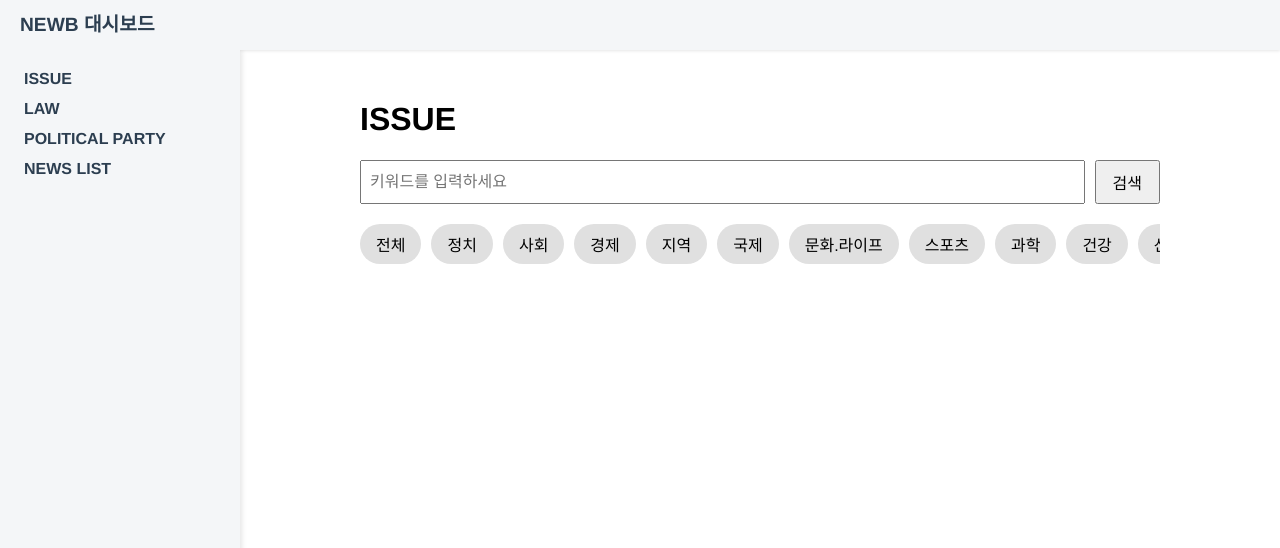
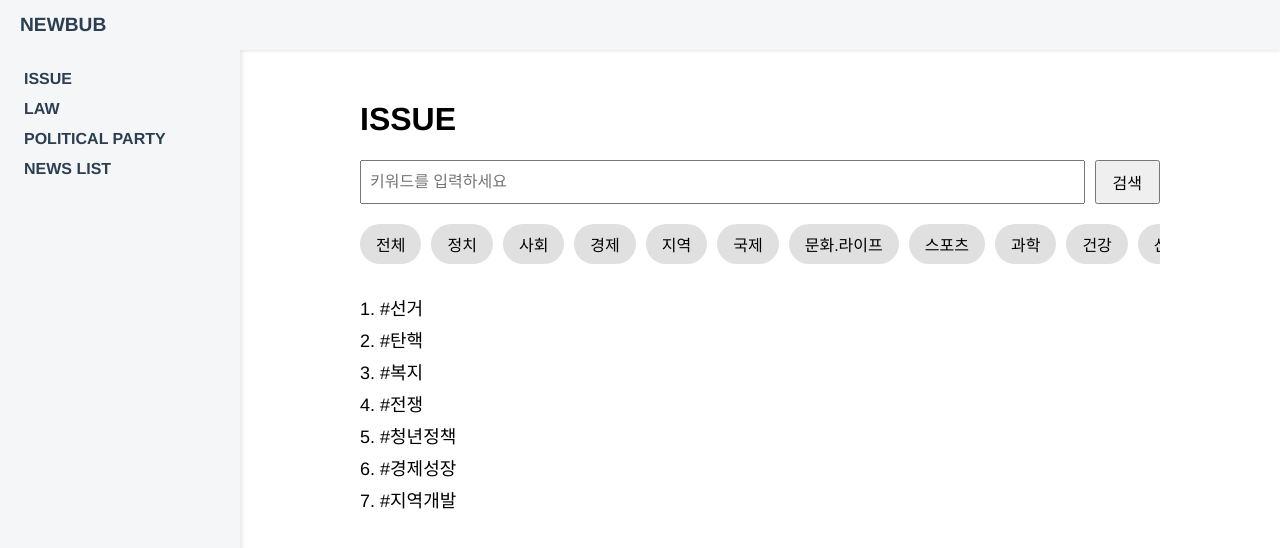
Before and after one commit to github-jademon/NEWBUB-Frontend, a Vue app: page /issue-search in a window 1280 px wide. Shown: the top 548 px of the page. Built offline with nearby package versions, Linux system fonts and the light colour scheme.

Commit message:
Modify_Code-IssueSearch

```diff
--- a/src/App.vue
+++ b/src/App.vue
@@ -2,7 +2,7 @@
   <div id="app" class="container">
     <!-- 상단 헤더 바 (router-link로 변경해서 클릭 시 /issue로 이동) -->
     <router-link to="/issue" class="topbar" aria-label="Go to ISSUE tab">
-      NEWB 대시보드
+      NEWBUB
     </router-link>
 
     <!-- 사이드바 + 페이지 컨텐츠 영역 -->
--- a/src/views/Issue.vue
+++ b/src/views/Issue.vue
@@ -1,20 +1,24 @@
 <template>
   <div class="issue-page">
+    <!-- 🔵 페이지 제목 -->
     <h1>ISSUE</h1>
 
-    <!-- 🔍 검색창 -->
+    <!-- 🔍 검색창 영역 -->
     <div class="search-box">
+      <!-- 사용자가 키워드를 입력하면 searchQuery에 바인딩됨. Enter 키 누르면 검색 실행 -->
       <input
         v-model="searchQuery"
         @keyup.enter="goToSearch"
         type="text"
         placeholder="키워드를 입력하세요"
       />
+      <!-- 검색 버튼 클릭 시 goToSearch 메서드 호출 -->
       <button @click="goToSearch">검색</button>
     </div>
 
-    <!-- 📂 카테고리 선택 (가로 스크롤) -->
+    <!-- 카테고리 선택 영역 (가로 스크롤 가능) -->
     <div class="category-scroll">
+      <!-- 카테고리 리스트 렌더링 -->
       <div
         class="category"
         v-for="category in categories"
@@ -26,8 +30,9 @@
       </div>
     </div>
 
-    <!-- 🔢 키워드 리스트 -->
+    <!-- 필터링된 키워드 리스트 -->
     <ul class="keyword-list">
+      <!-- 클릭하면 해당 키워드 페이지로 이동 -->
       <li
         v-for="(keyword, index) in filteredKeywords"
         :key="keyword.name"
@@ -45,12 +50,19 @@ export default {
   name: 'IssuePage',
   data() {
     return {
+      // 사용자가 입력한 검색어
       searchQuery: '',
+
+      // 현재 선택된 카테고리
       selectedCategory: '전체',
+
+      // 카테고리 목록 (이슈 분류용)
       categories: [
         '전체', '정치', '사회', '경제', '지역', '국제',
         '문화.라이프', '스포츠', '과학', '건강', '산업',
       ],
+
+      // 키워드 데이터 (각 키워드의 이름과 소속 카테고리)
       keywords: [
         { name: '선거', category: '정치' },
         { name: '탄핵', category: '정치' },
@@ -63,37 +75,44 @@ export default {
     }
   },
   computed: {
+    // 현재 선택된 카테고리에 따라 키워드 필터링
     filteredKeywords() {
       if (this.selectedCategory === '전체') {
         return this.keywords;
       }
+      // 카테고리 일치하는 키워드만 반환
       return this.keywords.filter(k => k.category === this.selectedCategory);
     }
   },
   mounted() {
+    // 마우스 드래그로 카테고리 스크롤 기능 활성화
     this.enableMouseScroll();
 
-    // 쿼리로 넘어온 카테고리가 있으면 기본 선택값으로 설정
+    // URL 쿼리로 넘어온 category 값이 있으면 초기 선택값으로 반영
     const queryCategory = this.$route.query.category;
     if (queryCategory && this.categories.includes(queryCategory)) {
       this.selectedCategory = queryCategory;
     }
   },
   methods: {
+    // 검색 기능: 검색어가 있을 경우 검색 탭으로 라우팅
     goToSearch() {
       if (this.searchQuery.trim()) {
         this.$router.push({
           path: '/issue-search',
-          query: { q: this.searchQuery }
+          query: { q: this.searchQuery } // 검색어를 쿼리로 전달
         });
       }
     },
+    // 키워드 클릭 시 해당 키워드 상세 페이지로 이동
     goToKeyword(keyword) {
       this.$router.push({ name: 'Keyword', params: { name: keyword } });
     },
+    // 카테고리 선택 시 해당 카테고리의 키워드만 보여줌
     selectCategory(category) {
       this.selectedCategory = category;
     },
+    // 마우스 드래그로 카테고리 가로 스크롤 가능하게 처리
     enableMouseScroll() {
       const el = this.$el.querySelector('.category-scroll');
       let isDown = false;
@@ -102,7 +121,7 @@ export default {
 
       el.addEventListener('mousedown', (e) => {
         isDown = true;
-        el.classList.add('active');
+        el.classList.add('active'); // 스크롤 시작 시 시각적 효과 줄 수도 있음
         startX = e.pageX - el.offsetLeft;
         scrollLeft = el.scrollLeft;
       });
@@ -121,7 +140,7 @@ export default {
         if (!isDown) return;
         e.preventDefault();
         const x = e.pageX - el.offsetLeft;
-        const walk = (x - startX) * 1.5;
+        const walk = (x - startX) * 1.5; // 스크롤 이동량 조절
         el.scrollLeft = scrollLeft - walk;
       });
     }
@@ -130,11 +149,13 @@ export default {
 </script>
 
 <style scoped>
+/* 전체 페이지 스타일 */
 .issue-page {
   max-width: 800px;
   margin: 0 auto;
 }
 
+/* 검색창 스타일 */
 .search-box {
   display: flex;
   gap: 10px;
@@ -153,21 +174,23 @@ export default {
   cursor: pointer;
 }
 
+/* 카테고리 가로 스크롤 영역 스타일 */
 .category-scroll {
   display: flex;
   overflow-x: auto;
   gap: 10px;
   padding-bottom: 10px;
   margin-bottom: 20px;
-  scrollbar-width: none;
-  -ms-overflow-style: none;
+  scrollbar-width: none; /* Firefox에서 스크롤바 숨김 */
+  -ms-overflow-style: none; /* IE/Edge에서 스크롤바 숨김 */
   cursor: grab;
 }
 
 .category-scroll::-webkit-scrollbar {
-  display: none;
+  display: none; /* 크롬 등에서 스크롤바 숨김 */
 }
 
+/* 각 카테고리 스타일 */
 .category {
   white-space: nowrap;
   padding: 8px 16px;
@@ -178,22 +201,26 @@ export default {
   user-select: none;
 }
 
+/* 선택된 카테고리 강조 스타일 */
 .category.selected {
   background-color: #4A90E2;
   color: white;
 }
 
+/* 키워드 리스트 스타일 */
 .keyword-list {
   list-style: none;
   padding: 0;
 }
 
+/* 각 키워드 항목 스타일 */
 .keyword-item {
   font-size: 18px;
   margin: 6px 0;
   cursor: pointer;
 }
 
+/* 키워드 hover 시 스타일 */
 .keyword-item:hover {
   text-decoration: underline;
 }
--- a/src/views/IssueSearch.vue
+++ b/src/views/IssueSearch.vue
@@ -1,5 +1,5 @@
 <template>
-  <div class="issue-page">
+  <div class="issue-search-page">
     <h1>ISSUE</h1>
 
     <!-- 🔍 검색창 -->
@@ -19,19 +19,19 @@
         class="category"
         v-for="category in categories"
         :key="category"
-        @click="goToIssueCategory(category)"
+        @click="goToIssueTab(category)"
       >
         {{ category }}
       </div>
     </div>
 
-    <!-- 🔍 검색 결과 키워드 리스트 -->
+    <!-- 🔢 키워드 리스트 -->
     <ul class="keyword-list">
       <li
-        v-for="(keyword, index) in matchedKeywords"
+        v-for="(keyword, index) in filteredKeywords"
         :key="keyword.name"
+        class="keyword-item"
         @click="goToKeyword(keyword.name)"
-        class="keyword-item"
       >
         {{ index + 1 }}. #{{ keyword.name }}
       </li>
@@ -41,7 +41,7 @@
 
 <script>
 export default {
-  name: 'IssueSearchPage',
+  name: 'IssueSearch',
   data() {
     return {
       searchQuery: this.$route.query.q || '',
@@ -61,10 +61,10 @@ export default {
     };
   },
   computed: {
-    matchedKeywords() {
-      if (!this.searchQuery.trim()) return [];
+    filteredKeywords() {
+      const query = this.searchQuery.trim().toLowerCase();
       return this.keywords.filter(k =>
-        k.name.includes(this.searchQuery.trim())
+        k.name.toLowerCase().includes(query)
       );
     }
   },
@@ -73,25 +73,25 @@ export default {
       if (this.searchQuery.trim()) {
         this.$router.push({
           path: '/issue-search',
-          query: { q: this.searchQuery.trim() }
+          query: { q: this.searchQuery }
         });
       }
     },
+    goToIssueTab(category) {
+      this.$router.push({
+        path: '/issue',
+        query: { category }
+      });
+    },
     goToKeyword(keyword) {
-      this.$router.push({ name: 'Keyword', params: { name: keyword } });
-    },
-    goToIssueCategory(category) {
-      this.$router.push({
-        name: 'Issue',
-        query: { category: category }
-      });
+      this.$router.push({ name: 'IssueKeyword', params: { name: keyword } });
     }
   }
 };
 </script>
 
 <style scoped>
-.issue-page {
+.issue-search-page {
   max-width: 800px;
   margin: 0 auto;
 }
@@ -122,7 +122,7 @@ export default {
   margin-bottom: 20px;
   scrollbar-width: none;
   -ms-overflow-style: none;
-  cursor: pointer;
+  cursor: grab;
 }
 
 .category-scroll::-webkit-scrollbar {
@@ -134,6 +134,7 @@ export default {
   padding: 8px 16px;
   background-color: #e0e0e0;
   border-radius: 20px;
+  cursor: pointer;
   flex-shrink: 0;
   user-select: none;
 }
--- a/src/views/Party.vue
+++ b/src/views/Party.vue
@@ -93,7 +93,7 @@ export default {
             { name: '국민의힘', percentage: 30, color: '#F8A5A5' },
             { name: '더불어민주당', percentage: 25, color: '#A7C7E7' },
             { name: '개혁신당', percentage: 20, color: '#FFD59E' },
-            { name: '국민의미래', percentage: 15, color: '#E1BEE7' },
+            { name: '국민의미래', percentage: 15, color: '#F8C8C4' },
             { name: '기본소득당', percentage: 10, color: '#E3D0FF' },
           ],
         },
```
Also changed, not shown: src/router/index.js (+18 -13 lines).
